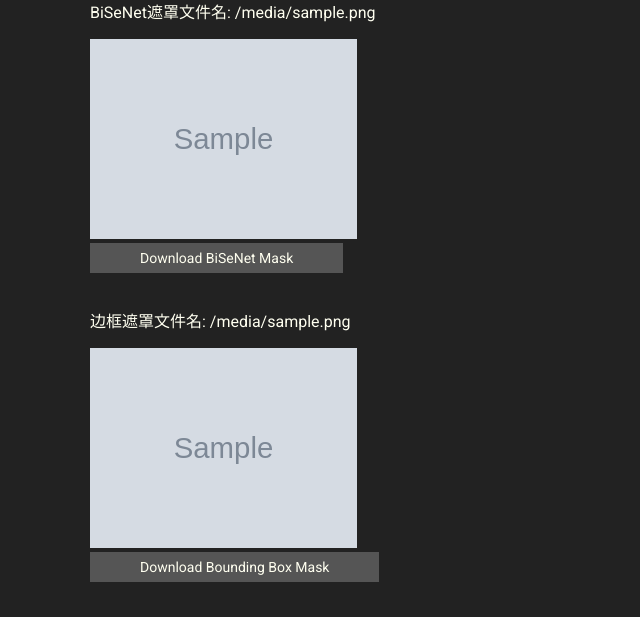
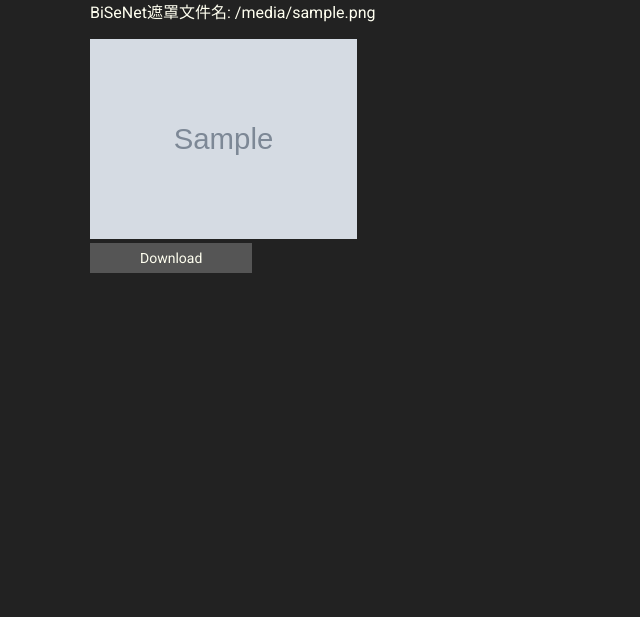
Before and after one commit to harrywenjie/FaceGenSeg, a Flask app: template templates/index.html in a window 1280 px wide. Shown: the part 375-992 px from the top of the page, without its empty margins (0-640 px from the left). After the commit the page ends 648 px from the top, so only its background shows below. Run offline with Flask 2, Linux system fonts and the light colour scheme; the template is opened without the code that fills it: most values are stand-ins (such as "Sample title", 1, 10 or a date in 2020); grey boxes marked "Sample" are stand-in pictures.

Commit message:
Remove Box Mask, adjust Normalization

```diff
--- a/main.py
+++ b/main.py
@@ -52,26 +52,16 @@ def main(input_path):
         mask_filename = os.path.join(output_dir, f"{original_name}_{mask_status}_{gender_letter}_{i + 1}.{filetype}")  # Use filetype variable
         cv2.imwrite(mask_filename, face_mask)
 
-        # Create bounding box mask
-        bbox_mask = np.zeros_like(image)
-        bbox_mask[new_y:new_y+new_h, new_x:new_x+new_w] = 255  # fill the bounding box area with white
-
-        # Save bounding box mask
-        bbox_mask_filename = os.path.join(output_dir, f"{original_name}_box_{gender_letter}_{i + 1}.{filetype}")
-        cv2.imwrite(bbox_mask_filename, bbox_mask)
 
         # Add mask_filename and bbox_mask_filename to face_data
         face_data['mask_fileurl'] = f"{original_name}_{mask_status}_{gender_letter}_{i + 1}.{filetype}"  # Use filetype variable
-        face_data['bbox_mask_fileurl'] = f"{original_name}_box_{gender_letter}_{i + 1}.{filetype}"
 
         # Print face and gender information
         print(f"Face {i + 1}:")
         print(f"  Bounding box: {bounding_box}")
         print(f"  Gender: {face_data['gender']}")
-        # print(f"  Gender Confidence: {face_data['gender_confidence']}")  # Uncomment this line if you have gender confidence
         print(f"  Confidence: {face_data['confidence']}")
         print(f"  Mask saved as: {mask_filename}")
-        print(f"  Bounding box mask saved as: {bbox_mask_filename}")
 
     print("Processing complete!")
     return face_gender_data
--- a/templates/index.html
+++ b/templates/index.html
@@ -89,18 +89,7 @@
         <p>BiSeNet遮罩文件名: {{ face_data.mask_fileurl }}</p>
         <img src="{{ url_for('static', filename=face_data.mask_fileurl) }}" alt="BiSeNet Mask" height="200">
         <br>
-        <a href="{{ url_for('static', filename=face_data.mask_fileurl) }}" download="{{ face_data.mask_fileurl }}" class="button">Download BiSeNet Mask</a>
-
-        <br>
-        <br>
-
-        <p>边框遮罩文件名: {{ face_data.bbox_mask_fileurl }}</p>
-        <img src="{{ url_for('static', filename=face_data.bbox_mask_fileurl) }}" alt="Bounding Box Mask" height="200">
-        <br>
-        <a href="{{ url_for('static', filename=face_data.bbox_mask_fileurl) }}" download="{{ face_data.bbox_mask_fileurl }}" class="button">Download Bounding Box Mask</a>
-
-        <br>
-        <br>
+        <a href="{{ url_for('static', filename=face_data.mask_fileurl) }}" download="{{ face_data.mask_fileurl }}" class="button">Download</a>
 
       </li>
       {% endfor %}
```
Also changed, not shown: face_segmentation.py (+4 -13 lines).
